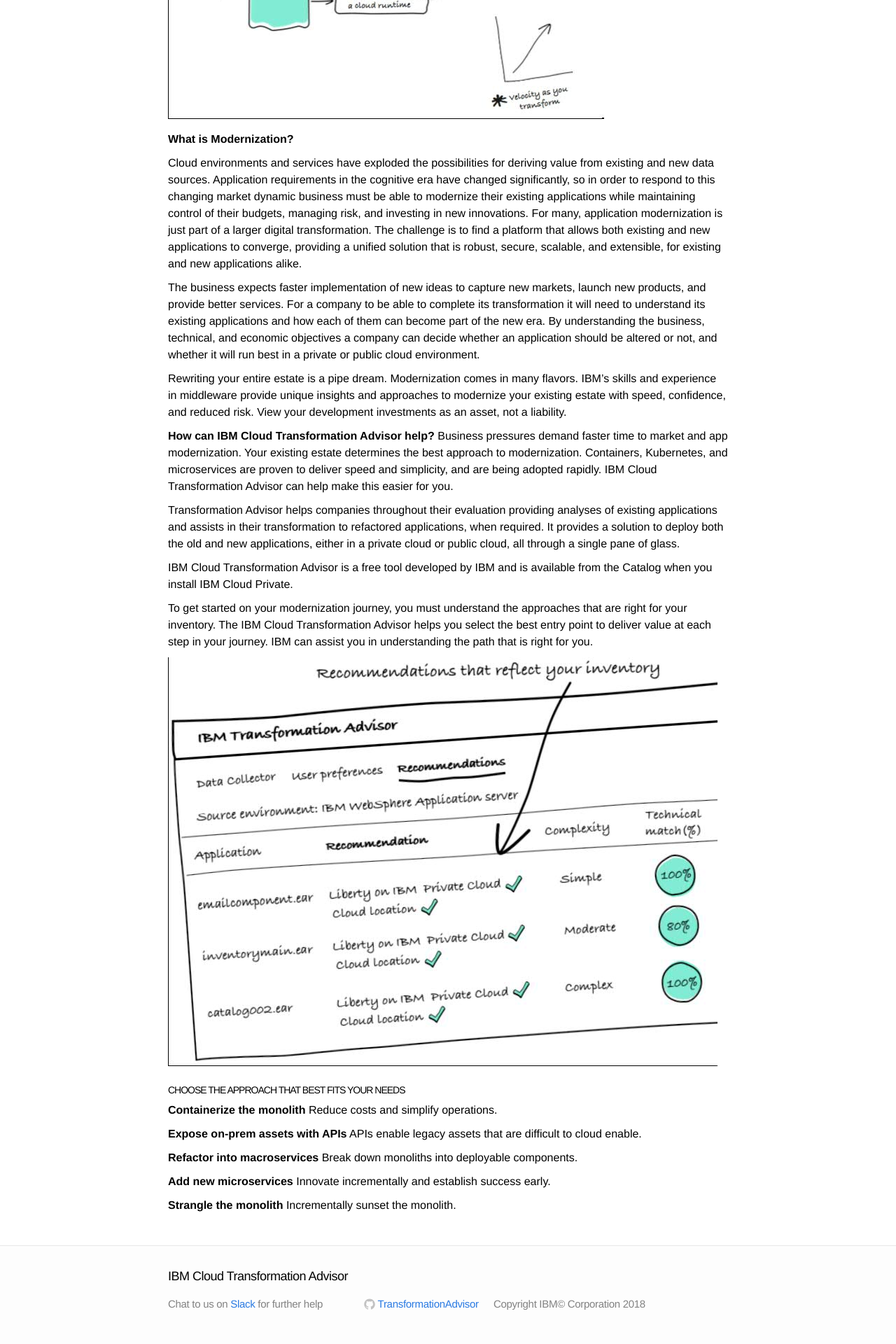
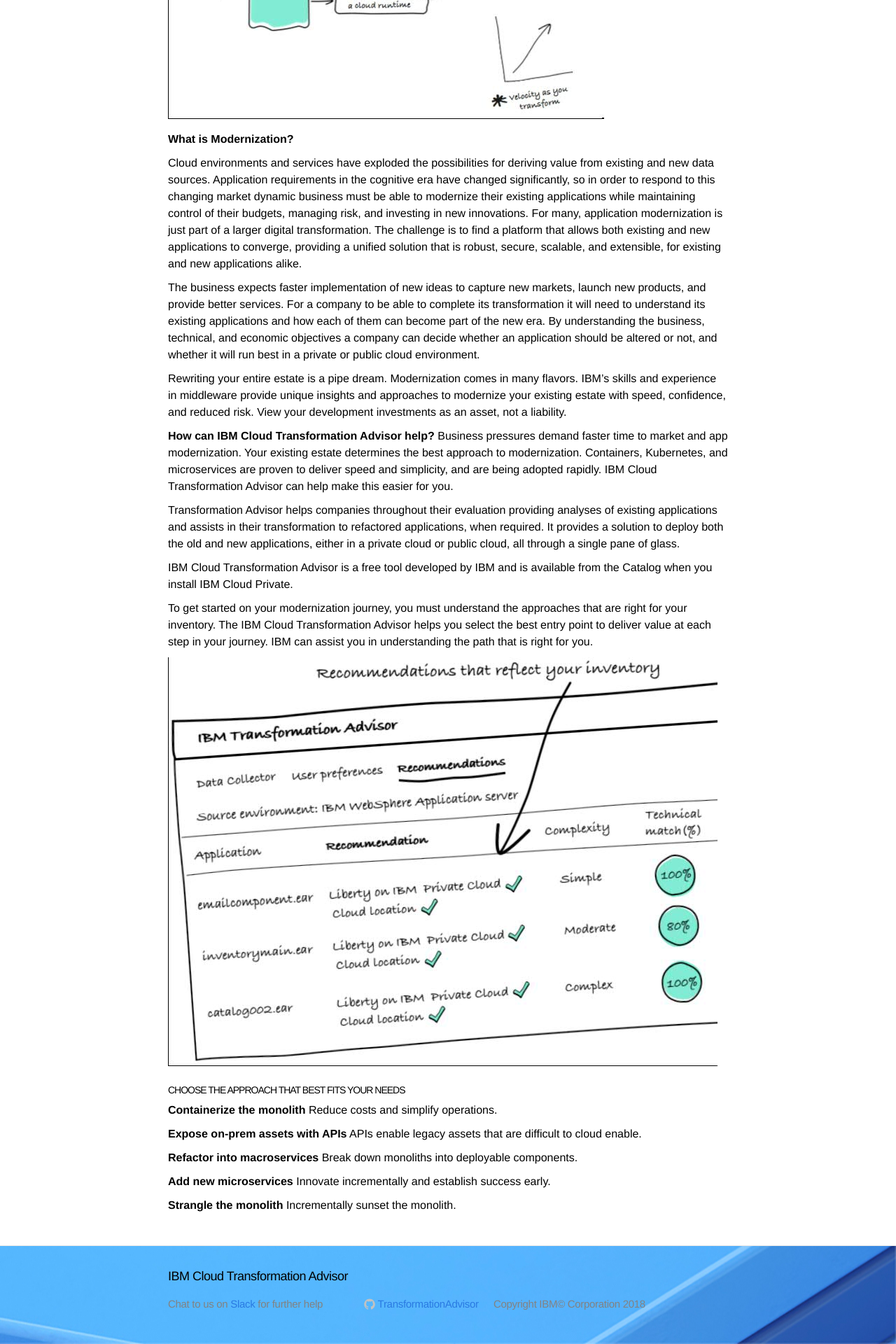
Before and after one commit to TransformationAdvisor/TA.github.io, a Jekyll site: the page built from index.md, in a window 1280 px wide. Shown: the part 1039-2959 px from the top of the page at 70% size. Built offline with Jekyll 4.4.1, drawn with Linux system fonts in a browser that asks for light colours.

Commit message:
Update main.css

```diff
--- a/css/main.css
+++ b/css/main.css
@@ -82,6 +82,10 @@
 .site-footer {
   border-top: 1px solid #e8e8e8;
   padding: 30px 0;
+  background-color: #000000;
+  background-image: url(./headerbg.jpg);
+  background-position: 100% 100%;
+  background-repeat: no-repeat;
 }
 
 .footer-heading {
```
